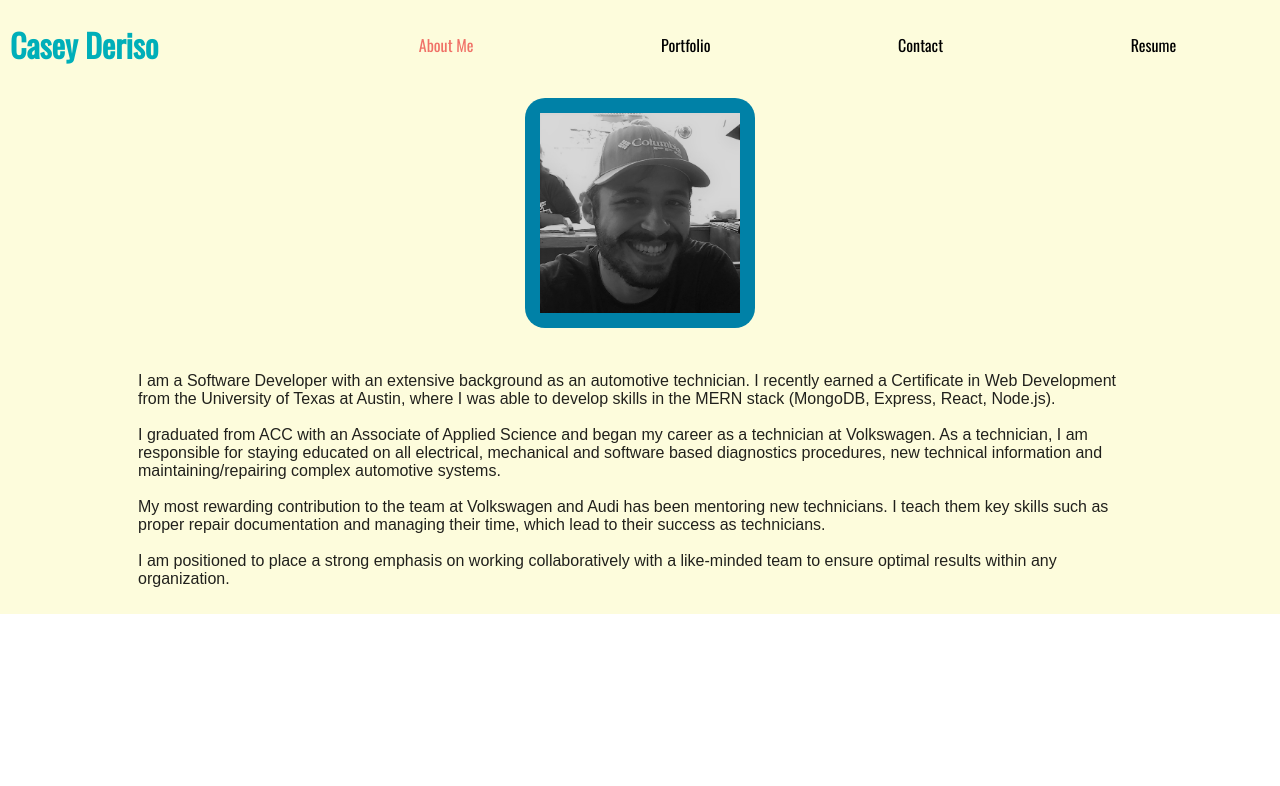
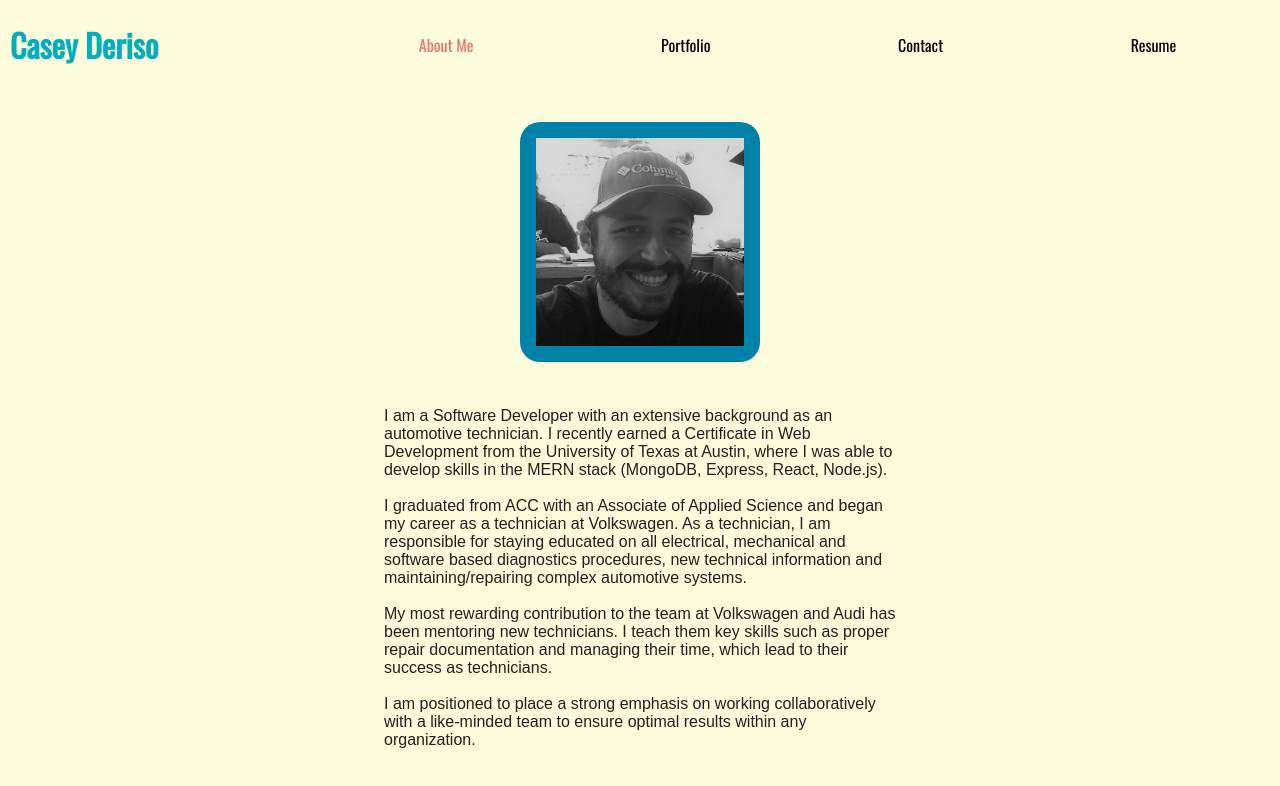
Before and after one commit to CaseyDeriso/react-portfolio, a React (Create React App) app: page / in a window 1280 px wide. Both pictures are taken after a click on the link "About Me". Shown: the top 786 px of the page. Built offline with nearby package versions, Linux system fonts and the light colour scheme.

Commit message:
fixed background to always show background color and not scroll except when content is too large, updated text on about me with clamp() function

```diff
--- a/src/App.js
+++ b/src/App.js
@@ -13,7 +13,6 @@ import "./index.css";
 
 const MainElement = styled.main`
   background-color: #fdfcdc;
-  height: 100%;
   margin: 0;
 `;
 const App = () => {
--- a/src/components/AboutMe/index.js
+++ b/src/components/AboutMe/index.js
@@ -2,32 +2,38 @@ import React from "react";
 import styled from "styled-components";
 
 const TitleDiv = styled.div`
-  margin-top: 8px;
+  margin-top: 2em;
   display: flex;
   flex-direction: column;
   align-items: center;
-`;
+  height: 91vh;
+  @media only screen and (max-width: 700px) {
+    height: 89vh;
+  }`;
 
 const PhotoContainer = styled.div`
   display: flex;
-  width: 200px;
-  height: 200px;
+  width: 13em;
+  height: 13em;
   border-radius: 20px;
   overflow: hidden;
   background-color: #0081a7;
-  padding: 15px;
+  padding: 1em;
 `;
 
 const TextContainer = styled.div`
+  display: flex;
+  justify-content: center;
   font-family: arial;
   margin: 0 10%;
   grid-column: 3/5;
   white-space: pre-line;
 `
 const Text = styled.p`
+  width: clamp(45ch, 50%, 75ch);
   color: #000000;
   opacity: 87%;
-  padding: 10px;
+  padding: .7em;
 `
 
 function AboutMe(props) {
--- a/src/components/Contact/index.js
+++ b/src/components/Contact/index.js
@@ -8,8 +8,10 @@ const FormWrapper = styled.div`
   align-items: center;
   justify-content: center;
   flex-direction: column;
-  height: 90vh;
-  overflow: none;
+  height: 92vh;
+  @media only screen and (max-width: 700px) {
+    height: 90vh;
+  }
 `;
 
 const Form = styled.form`
```
